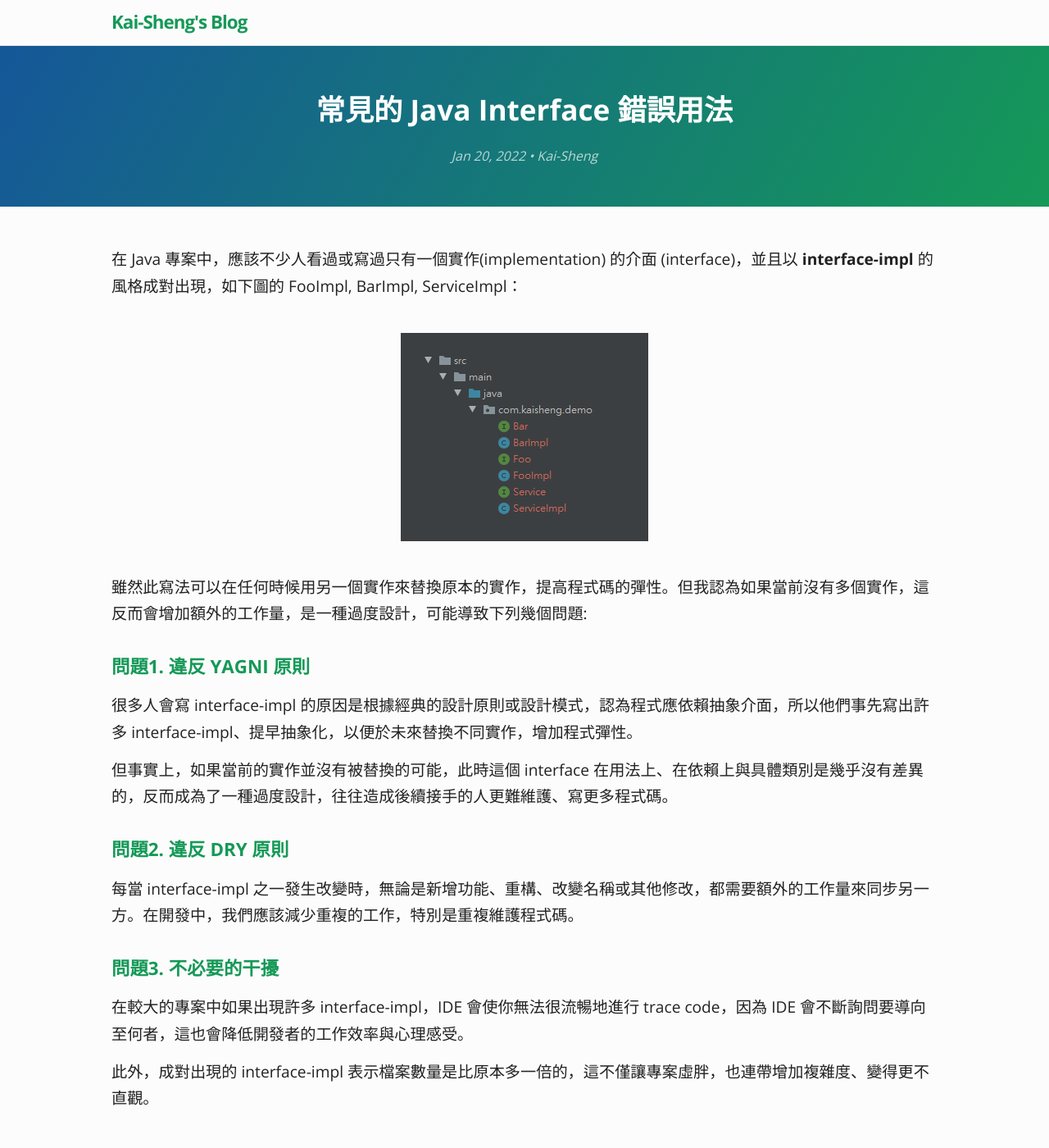
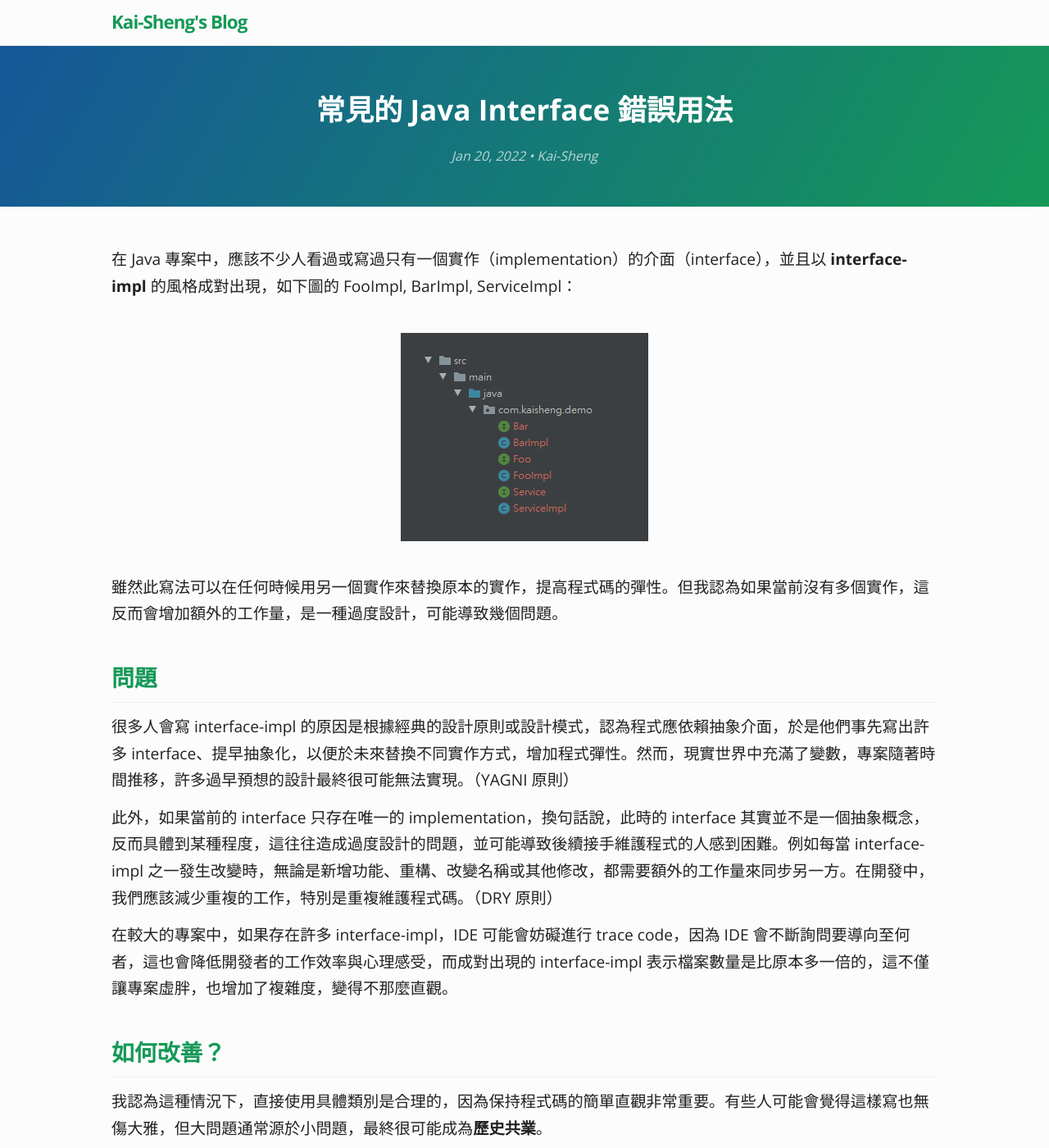
Before and after one commit to KaiSheng714/KaiSheng714.github.io, a Jekyll site: the page built from _posts/2022-01-20-anti-pattern-of-java-interface-impl-style.md, in a window 1280 px wide and 1400 px high. Shown: the whole window at 82% size. Built offline with Jekyll 4.4.1, drawn with Linux system fonts in a browser that asks for light colours; comment, search, counter and statistics services are not loaded; some of the changed text lies outside the part shown.

Commit message:
interface

```diff
--- a/_posts/2022-01-20-anti-pattern-of-java-interface-impl-style.md
+++ b/_posts/2022-01-20-anti-pattern-of-java-interface-impl-style.md
@@ -8,23 +8,17 @@ categories: [Java, Design]
 image: /assets/image/interface-impl-dir.png
 ---
 
-在 Java 專案中，應該不少人看過或寫過只有一個實作(implementation) 的介面 (interface)，並且以 **interface-impl** 的風格成對出現，如下圖的 FooImpl, BarImpl, ServiceImpl：
+在 Java 專案中，應該不少人看過或寫過只有一個實作（implementation）的介面（interface），並且以 **interface-impl** 的風格成對出現，如下圖的 FooImpl, BarImpl, ServiceImpl：
 
 ![常見的 Interface 錯誤用法](/assets/image/interface-impl-dir.png?margin=vertical-medium)
-雖然此寫法可以在任何時候用另一個實作來替換原本的實作，提高程式碼的彈性。但我認為如果當前沒有多個實作，這反而會增加額外的工作量，是一種過度設計，可能導致下列幾個問題:
+雖然此寫法可以在任何時候用另一個實作來替換原本的實作，提高程式碼的彈性。但我認為如果當前沒有多個實作，這反而會增加額外的工作量，是一種過度設計，可能導致幾個問題。
 
-### **問題1. 違反 YAGNI 原則**
-很多人會寫 interface-impl 的原因是根據經典的設計原則或設計模式，認為程式應依賴抽象介面，所以他們事先寫出許多 interface-impl、提早抽象化，以便於未來替換不同實作，增加程式彈性。
+## **問題**
+很多人會寫 interface-impl 的原因是根據經典的設計原則或設計模式，認為程式應依賴抽象介面，於是他們事先寫出許多 interface、提早抽象化，以便於未來替換不同實作方式，增加程式彈性。然而，現實世界中充滿了變數，專案隨著時間推移，許多過早預想的設計最終很可能無法實現。（YAGNI 原則）
 
-但事實上，如果當前的實作並沒有被替換的可能，此時這個 interface 在用法上、在依賴上與具體類別是幾乎沒有差異的，反而成為了一種過度設計，往往造成後續接手的人更難維護、寫更多程式碼。
+此外，如果當前的 interface 只存在唯一的 implementation，換句話說，此時的 interface 其實並不是一個抽象概念，反而具體到某種程度，這往往造成過度設計的問題，並可能導致後續接手維護程式的人感到困難。例如每當 interface-impl 之一發生改變時，無論是新增功能、重構、改變名稱或其他修改，都需要額外的工作量來同步另一方。在開發中，我們應該減少重複的工作，特別是重複維護程式碼。（DRY 原則）
 
-### **問題2. 違反 DRY 原則**
-每當 interface-impl 之一發生改變時，無論是新增功能、重構、改變名稱或其他修改，都需要額外的工作量來同步另一方。在開發中，我們應該減少重複的工作，特別是重複維護程式碼。
-
-### **問題3. 不必要的干擾**
-在較大的專案中如果出現許多 interface-impl，IDE 會使你無法很流暢地進行 trace code，因為 IDE 會不斷詢問要導向至何者，這也會降低開發者的工作效率與心理感受。
-
-此外，成對出現的 interface-impl 表示檔案數量是比原本多一倍的，這不僅讓專案虛胖，也連帶增加複雜度、變得更不直觀。
+在較大的專案中，如果存在許多 interface-impl，IDE 可能會妨礙進行 trace code，因為 IDE 會不斷詢問要導向至何者，這也會降低開發者的工作效率與心理感受，而成對出現的 interface-impl 表示檔案數量是比原本多一倍的，這不僅讓專案虛胖，也增加了複雜度，變得不那麼直觀。
 
 ## **如何改善？**
 我認為這種情況下，直接使用具體類別是合理的，因為保持程式碼的簡單直觀非常重要。有些人可能會覺得這樣寫也無傷大雅，但大問題通常源於小問題，最終很可能成為**歷史共業**。
@@ -34,16 +28,16 @@ image: /assets/image/interface-impl-dir.png
 因此，我建議開發者在不確定是否需要 interface 時，可以先暫時不要。在現代強大的整合開發環境（IDE）的幫助下，可以在確定需要時隨時進行「extract interface」，幾乎沒有額外的成本。因此，改善這個問題的方法很簡單：延遲決定，並通過持續反饋和迭代，及時調整和改進設計。
 
 ## **interface 的建議用法**
-一般而言，使用 interface 的目的是實現多型，以提高程式碼的靈活和可維護性。其中一種常見的用法是透過 property，在 runtime 時根據不同環境動態選擇使用哪種 implementation。
+一般而言，使用 interface 的目的是實現多型，以提高程式碼的靈活和可維護性。其中一種常見的用法是透過 property，可以在 runtime 時根據不同環境動態選擇使用哪種 implementation。
 
-對於開發函式庫、SDK 等需要提供給外部專案使用的情況，也很適合運用 interface 定義**系統邊界**，這個方式可以讓外部 client 透過 interface 來整合與使用。只要在設計時專注於提供規格，且不必在乎 client 如何實作，只要求他們符合 interface 的規範即可。
+對於開發函式庫、SDK 等需要提供給外部專案使用的情況，也很適合運用 interface 定義**系統邊界**，這個方式可以讓外部 client 透過 interface 來整合與使用。開發者只要在設計時專注於提供規格，且可以不必在乎 client 如何實作，只需要求他們符合 interface 的規範即可。
 
 另一方面，在實務上，若專案程式碼不對外開放（例如企業應用程式），或者不使用必須寫 interface 的框架（如微服務、ORM等），則需要使用 interface 的情況可能較少。
 
 ## **結語**
 雖然 interface 可以提高程式碼的靈活性和可維護性，如果程式在設計時就有很具體的行為，而且目前也不會有不同實作，那其實可不必寫 interface。
 
-雖然經典的設計原則鼓勵程式之間應依賴抽象介面，但依賴具體類別也並不是錯，因此我建議開發者應根據專需求，權衡是否需要 interface，並且遵循最佳實踐。
+雖然經典的設計原則鼓勵程式之間應依賴抽象介面，但依賴具體類別也並不是錯，因此我建議開發者應根據專案的情況，權衡是否需要 interface，並且遵循最佳實踐。
 
 ### **Reference**
 - 本文是 ["常見的 Interface 錯誤用法 - 叡揚資訊"](https://www.gss.com.tw/blog/interface) 的修訂新版，原文作者為我本人
```
